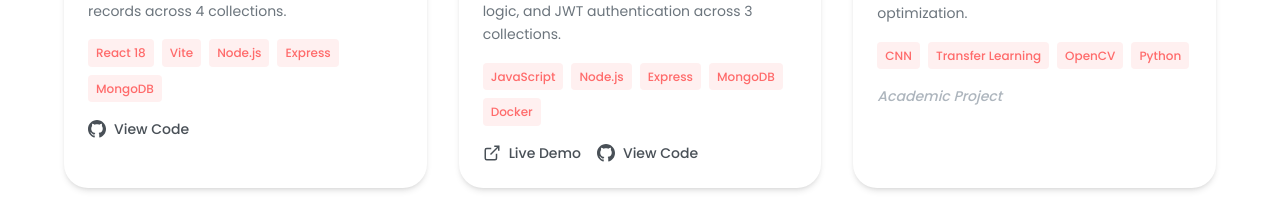
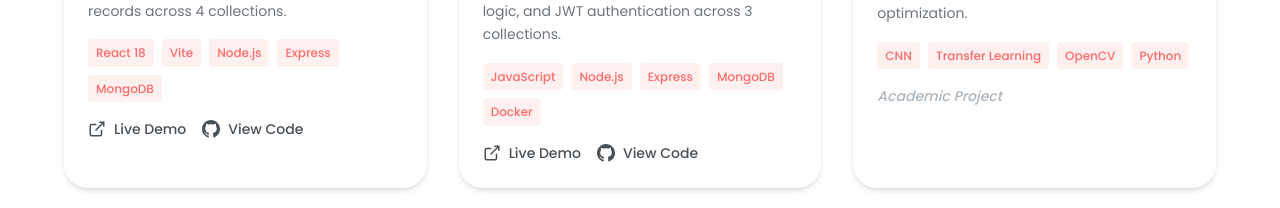
Before and after one commit to abhimanyududeja/portfolio, a website: page projects.html in a window 1280 px wide. Shown: the part 1651-1859 px from the top of the page. Drawn offline with Linux system fonts and the light colour scheme.

Commit message:
Restore FundTank live demo link
fundtank.onrender.com is alive after all - it was a slow Render free-tier
cold start, not a removed service. It serves the app normally once warm
(~3.5s), so the Live Demo link is valid. Reverts 6a1fa29.

```diff
--- a/projects.html
+++ b/projects.html
@@ -367,6 +367,28 @@
               </div>
               <div class="project-links">
                 <a
+                  href="https://fundtank.onrender.com/"
+                  target="_blank"
+                  rel="noopener noreferrer"
+                  class="project-link"
+                >
+                  <svg
+                    viewBox="0 0 24 24"
+                    fill="none"
+                    stroke="currentColor"
+                    stroke-width="2"
+                    class="link-icon"
+                    aria-hidden="true"
+                  >
+                    <path
+                      d="M18 13v6a2 2 0 0 1-2 2H5a2 2 0 0 1-2-2V8a2 2 0 0 1 2-2h6"
+                    />
+                    <polyline points="15 3 21 3 21 9" />
+                    <line x1="10" y1="14" x2="21" y2="3" />
+                  </svg>
+                  Live Demo
+                </a>
+                <a
                   href="https://github.com/abhimanyududeja/FundTank"
                   target="_blank"
                   rel="noopener noreferrer"
```
